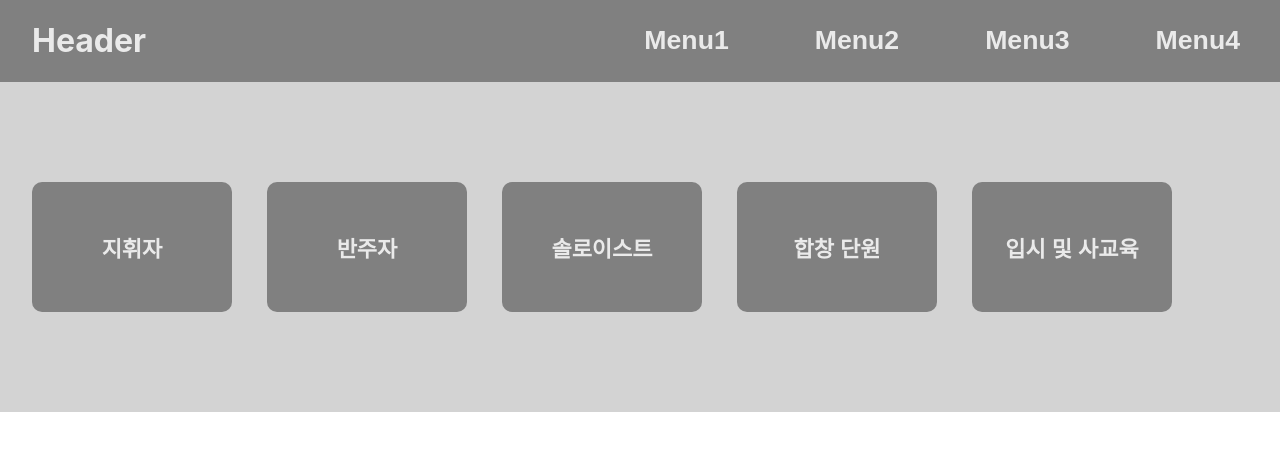
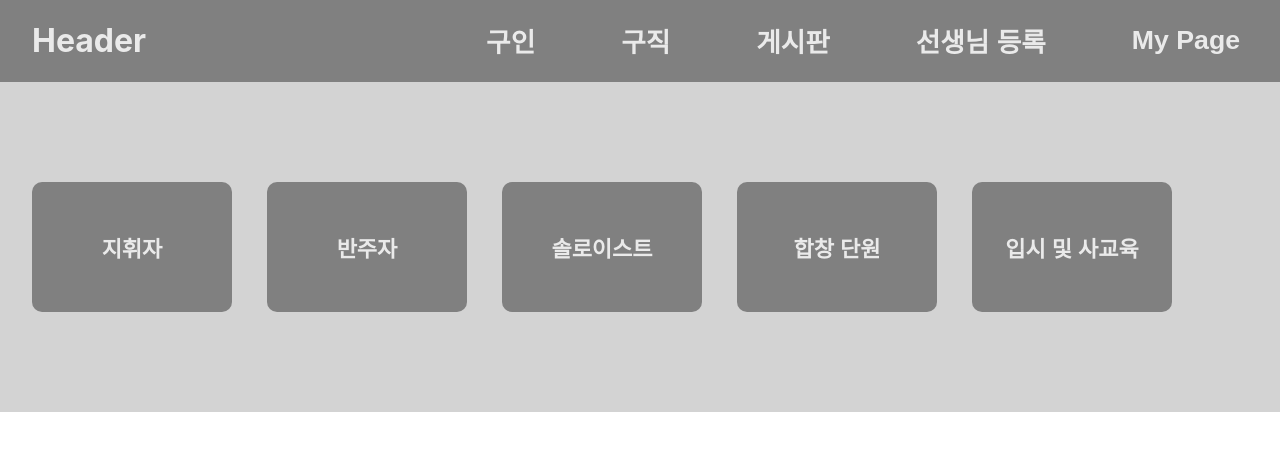
Before and after one commit to yeoniii20/notice-page, a React (Create React App) app: page / in a window 1280 px wide. Shown: the top 450 px of the page. Built offline with nearby package versions, Linux system fonts and the light colour scheme.

Commit message:
header menu 수정

```diff
--- a/src/constant/Header.jsx
+++ b/src/constant/Header.jsx
@@ -14,22 +14,27 @@ const Header = () => {
         <S.Title>
           <S.HeaderButton>
             <Link to="/newPage">
-              <S.HeaderTitle>Menu1</S.HeaderTitle>
-            </Link>
-          </S.HeaderButton>
-          <S.HeaderButton>
-            <Link to="/NoticePage">
-              <S.HeaderTitle>Menu2</S.HeaderTitle>
-            </Link>
-          </S.HeaderButton>
-          <S.HeaderButton>
-            <Link to="/NoticeDetailPage">
-              <S.HeaderTitle>Menu3</S.HeaderTitle>
+              <S.HeaderTitle>구인</S.HeaderTitle>
             </Link>
           </S.HeaderButton>
           <S.HeaderButton>
             <Link to="/newPage">
-              <S.HeaderTitle>Menu4</S.HeaderTitle>
+              <S.HeaderTitle>구직</S.HeaderTitle>
+            </Link>
+          </S.HeaderButton>
+          <S.HeaderButton>
+            <Link to="/noticePage">
+              <S.HeaderTitle>게시판</S.HeaderTitle>
+            </Link>
+          </S.HeaderButton>
+          <S.HeaderButton>
+            <Link to="/teacherRegistration">
+              <S.HeaderTitle>선생님 등록</S.HeaderTitle>
+            </Link>
+          </S.HeaderButton>
+          <S.HeaderButton>
+            <Link to="/noticeDetailPage">
+              <S.HeaderTitle>My Page</S.HeaderTitle>
             </Link>
           </S.HeaderButton>
         </S.Title>
```
